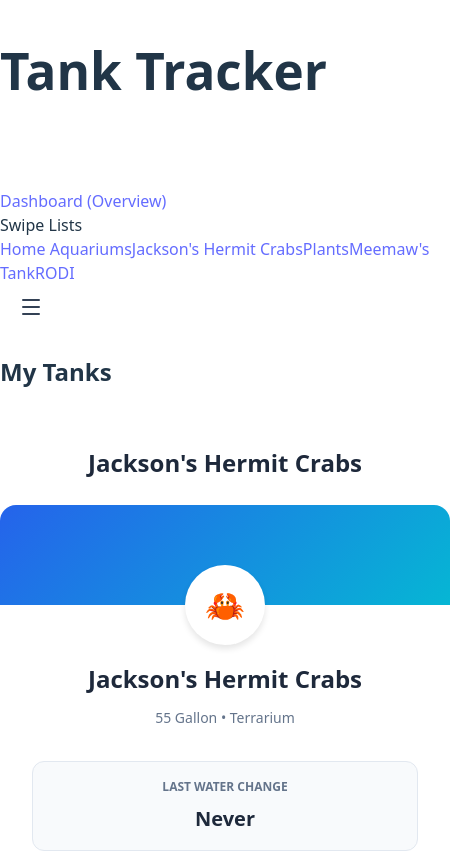
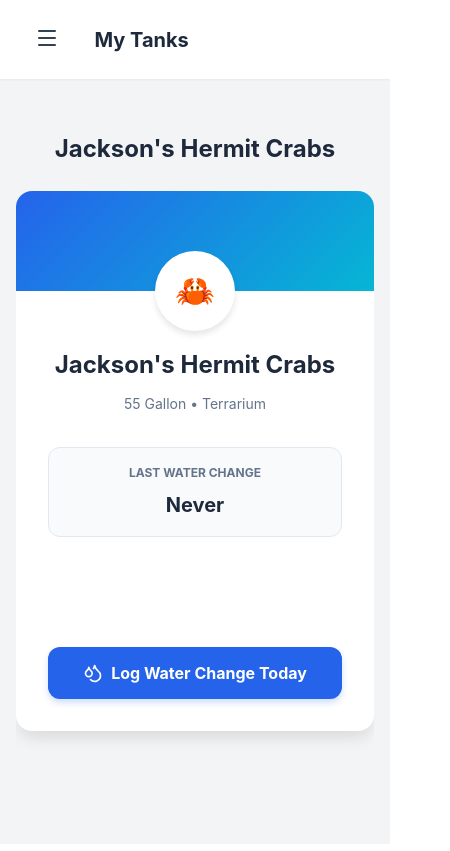
Before and after one commit to dwarrick91/My-aquariums, a React (Vite) app: page /swipe/hermit in a window 390 px wide. Shown: the top 851 px of the page, 450 px wide, since content can reach past the window. Built offline with nearby package versions, Linux system fonts and the light colour scheme.

Commit message:
adding fixes

```diff
--- a/src/App.css
+++ b/src/App.css
@@ -1,141 +1,252 @@
-import React from 'react';
-import { Swiper, SwiperSlide } from 'swiper/react';
-import { Pagination, Navigation } from 'swiper/modules';
-import { Droplets } from 'lucide-react';
+/* --- GLOBAL RESET --- */
+* {
+  box-sizing: border-box;
+}
 
-import 'swiper/css';
-import 'swiper/css/pagination';
-import 'swiper/css/navigation';
+body {
+  margin: 0;
+  padding: 0;
+}
 
-export default function SwipeView({ tanks, onComplete, categoryName }) {
-  // Logic to show specific headers for specific categories
-  let displayTitle = categoryName.replace(/([A-Z])/g, ' $1').replace(/^./, str => str.toUpperCase());
+/* --- LAYOUT CONTAINER --- */
+.app-container {
+  display: flex;
+  height: 100vh;
+  width: 100vw;
+  background-color: #f3f4f6;
+  font-family: -apple-system, BlinkMacSystemFont, "Segoe UI", Roboto, Helvetica, Arial, sans-serif;
+  overflow: hidden;
+}
 
-  if(categoryName === 'hermit') {
-    displayTitle = "Jackson's Hermit Crabs";
+/* --- SIDEBAR (Desktop) --- */
+.sidebar {
+  width: 260px;
+  background-color: #0f172a; /* Dark Slate */
+  color: white;
+  display: flex;
+  flex-direction: column;
+  flex-shrink: 0;
+  height: 100%;
+  transition: transform 0.3s ease;
+  z-index: 50;
+}
+
+.sidebar-header {
+  padding: 1.5rem;
+  border-bottom: 1px solid #334155;
+  display: flex;
+  justify-content: space-between;
+  align-items: center;
+}
+
+.sidebar-header h1 {
+  margin: 0;
+  font-size: 1.25rem;
+  font-weight: bold;
+  color: white;
+}
+
+.sidebar-nav {
+  padding: 1rem;
+  display: flex;
+  flex-direction: column;
+  gap: 0.5rem;
+  overflow-y: auto;
+}
+
+.section-label {
+  font-size: 0.75rem;
+  text-transform: uppercase;
+  color: #94a3b8;
+  font-weight: bold;
+  margin-top: 1.5rem;
+  margin-bottom: 0.5rem;
+  padding-left: 0.5rem;
+}
+
+.nav-link {
+  display: block;
+  padding: 0.75rem 1rem;
+  color: #cbd5e1;
+  text-decoration: none;
+  border-radius: 0.5rem;
+  transition: background 0.2s;
+}
+
+.nav-link:hover {
+  background-color: #1e293b;
+  color: white;
+}
+
+/* --- MAIN CONTENT --- */
+.main-content {
+  flex: 1;
+  position: relative;
+  display: flex;
+  flex-direction: column;
+  overflow: hidden;
+  width: 100%;
+}
+
+.mobile-header {
+  background: white;
+  padding: 1rem;
+  display: flex;
+  align-items: center;
+  box-shadow: 0 1px 2px rgba(0,0,0,0.05);
+  display: none; /* Hidden by default (Desktop) */
+}
+
+.mobile-header h2 {
+  margin: 0 0 0 1rem;
+  font-size: 1.25rem;
+  color: #1e293b;
+}
+
+.content-scroll-area {
+  flex: 1;
+  overflow-y: auto;
+  padding: 1rem; /* Reduced padding for mobile safety */
+  width: 100%;
+}
+
+/* --- DASHBOARD STYLES --- */
+.dashboard-container {
+  max-width: 800px;
+  margin: 0 auto;
+  padding-bottom: 5rem;
+}
+
+.status-banner {
+  background: white;
+  padding: 1rem;
+  border-radius: 1rem;
+  border: 1px solid #e2e8f0;
+  display: flex;
+  justify-content: space-between;
+  align-items: center;
+  margin-bottom: 1rem;
+}
+
+.status-badge {
+  padding: 0.5rem 0.75rem;
+  border-radius: 0.5rem;
+  font-weight: bold;
+  font-size: 0.8rem;
+}
+
+.status-badge.green { background: #dcfce7; color: #15803d; }
+.status-badge.red { background: #fee2e2; color: #b91c1c; }
+
+.tank-card {
+  background: white;
+  border-radius: 1rem;
+  border: 1px solid #e2e8f0;
+  margin-bottom: 1rem;
+  overflow: hidden;
+}
+
+.tank-card.open {
+  border-color: #3b82f6;
+  box-shadow: 0 4px 6px -1px rgba(0, 0, 0, 0.1);
+}
+
+.card-header {
+  padding: 1rem;
+  display: flex;
+  justify-content: space-between;
+  align-items: center;
+  background: white;
+  border: none;
+  width: 100%;
+  cursor: pointer;
+}
+
+.tank-info {
+  display: flex;
+  align-items: center;
+  gap: 1rem;
+}
+
+.status-dot {
+  width: 12px;
+  height: 12px;
+  border-radius: 50%;
+  flex-shrink: 0;
+}
+.status-dot.green { background-color: #22c55e; }
+.status-dot.red { background-color: #ef4444; }
+
+.tank-details h3 { margin: 0; font-size: 1.1rem; color: #1e293b; text-align: left; }
+.tank-details p { margin: 0; font-size: 0.85rem; color: #64748b; text-align: left; }
+
+.card-body {
+  background-color: #f8fafc;
+  border-top: 1px solid #e2e8f0;
+  padding: 1rem;
+}
+
+.task-item {
+  background: white;
+  padding: 1rem;
+  border-radius: 0.5rem;
+  border: 1px solid #e2e8f0;
+  margin-bottom: 0.75rem;
+}
+
+.task-header {
+  display: flex;
+  justify-content: space-between;
+  margin-bottom: 0.5rem;
+}
+
+.btn-group { display: flex; gap: 0.5rem; margin-top: 0.5rem; }
+
+.btn {
+  flex: 1;
+  padding: 0.75rem;
+  border-radius: 0.5rem;
+  font-weight: bold;
+  border: none;
+  cursor: pointer;
+  display: flex;
+  align-items: center;
+  justify-content: center;
+}
+
+.btn-primary { background-color: #2563eb; color: white; }
+.btn-secondary { background-color: #dbeafe; color: #1e40af; }
+.btn-reset { background: none; border: none; color: #94a3b8; cursor: pointer; padding: 1rem; }
+
+/* --- MOBILE SPECIFIC STYLES --- */
+@media (max-width: 768px) {
+  /* 1. Fix Sidebar Hiding */
+  .sidebar {
+    position: fixed;
+    top: 0;
+    left: 0;
+    bottom: 0;
+    transform: translateX(-100%); /* Hides it off-screen */
   }
 
-  const containerStyle = {
-    height: '100%',
-    display: 'flex',
-    flexDirection: 'column',
-    alignItems: 'center',
-    paddingTop: '1rem',
-    width: '100%' // Ensure container takes full width
-  };
-
-  if (!tanks || tanks.length === 0) {
-    return (
-      <div style={{...containerStyle, justifyContent:'center', color:'#94a3b8'}}>
-        <p>No items found in {displayTitle}.</p>
-      </div>
-    );
+  .sidebar.open {
+    transform: translateX(0); /* Slides it in */
   }
 
-  return (
-    <div style={containerStyle}>
-      <h2 style={{fontSize:'1.5rem', fontWeight:'bold', color:'#1e293b', marginBottom:'1.5rem', textTransform:'capitalize', textAlign: 'center'}}>
-        {displayTitle}
-      </h2>
+  /* 2. Show Mobile Header */
+  .mobile-header { display: flex; }
 
-      {/* Wrapper to control max width and centering */}
-      <div style={{width:'100%', maxWidth:'450px', height:'600px', margin: '0 auto'}}>
-        <Swiper
-          modules={[Pagination, Navigation]}
-          spaceBetween={20}
-          slidesPerView={1}
-          centeredSlides={true} // Helps with centering
-          navigation={true}
-          pagination={{ clickable: true }}
-          style={{height:'100%', paddingBottom:'40px'}}
-        >
-          {tanks.map((tank) => {
-            const wcTaskIndex = tank.tasks.findIndex(t => t.name.toLowerCase().includes("water change"));
-            const wcTask = wcTaskIndex >= 0 ? tank.tasks[wcTaskIndex] : null;
+  /* 3. Dark Overlay for Sidebar */
+  .mobile-overlay {
+    position: fixed;
+    inset: 0;
+    background: rgba(0,0,0,0.5);
+    z-index: 40;
+  }
 
-            const isLargeTank = parseInt(tank.size) > 29;
-            const isTerrarium = tank.type === "Terrarium";
-            const showSideButtons = isLargeTank && !isTerrarium;
-
-            const latestHistory = wcTask && wcTask.history && wcTask.history.length > 0 ? wcTask.history[0] : null;
-            const lastSide = latestHistory ? latestHistory.side : null;
-
-            return (
-              <SwiperSlide key={tank.id} style={{
-                background: 'white',
-                borderRadius: '1rem',
-                boxShadow: '0 10px 15px -3px rgba(0, 0, 0, 0.1)',
-                display: 'flex',
-                flexDirection: 'column',
-                overflow: 'hidden',
-                height: '540px'
-              }}>
-                <div style={{height:'100px', background:'linear-gradient(135deg, #2563eb, #06b6d4)'}}></div>
-
-                <div style={{marginTop:'-40px', textAlign:'center', padding:'0 1rem'}}>
-                  <div style={{width:'80px', height:'80px', margin:'0 auto', background:'white', borderRadius:'50%', display:'flex', alignItems:'center', justifyContent:'center', fontSize:'2rem', boxShadow:'0 4px 6px rgba(0,0,0,0.1)'}}>
-                    {tank.category === 'hermit' ? '🦀' : '🐠'}
-                  </div>
-                  <h3 style={{fontSize:'1.5rem', fontWeight:'bold', color:'#1e293b', margin:'1rem 0 0.5rem 0'}}>{tank.name}</h3>
-                  <span style={{color:'#64748b', fontSize:'0.875rem'}}>{tank.size} • {tank.type}</span>
-                </div>
-
-                <div style={{padding:'2rem', flex:1, display:'flex', flexDirection:'column'}}>
-
-                  <div style={{background:'#f8fafc', padding:'1rem', borderRadius:'0.75rem', border:'1px solid #e2e8f0', textAlign:'center', marginBottom:'auto'}}>
-                    <p style={{fontSize:'0.75rem', fontWeight:'bold', color:'#64748b', textTransform:'uppercase', margin:0}}>Last Water Change</p>
-                    <p style={{fontSize:'1.25rem', fontWeight:'bold', color:'#1e293b', margin:'0.5rem 0 0 0'}}>
-                      {wcTask && wcTask.lastCompleted
-                        ? (
-                            <span>
-                              {new Date(wcTask.lastCompleted).toLocaleDateString()}
-                              {lastSide && <span style={{marginLeft:'8px', color:'#64748b', fontWeight:'normal'}}>({lastSide})</span>}
-                            </span>
-                          )
-                        : 'Never'}
-                    </p>
-                  </div>
-
-                  {wcTask && (
-                    <div style={{marginTop:'2rem'}}>
-                      {showSideButtons ? (
-                        <div style={{display:'flex', gap:'1rem'}}>
-                          <button
-                            onClick={() => onComplete(tank.id, wcTaskIndex, 'Left')}
-                            style={{
-                              flex:1, padding:'1rem', background:'#dbeafe', color:'#1e40af', border:'none', borderRadius:'0.75rem', fontWeight:'bold', fontSize:'1rem', cursor:'pointer'
-                            }}
-                          >
-                            Left
-                          </button>
-                          <button
-                            onClick={() => onComplete(tank.id, wcTaskIndex, 'Right')}
-                            style={{
-                              flex:1, padding:'1rem', background:'#dbeafe', color:'#1e40af', border:'none', borderRadius:'0.75rem', fontWeight:'bold', fontSize:'1rem', cursor:'pointer'
-                            }}
-                          >
-                            Right
-                          </button>
-                        </div>
-                      ) : (
-                        <button
-                          onClick={() => onComplete(tank.id, wcTaskIndex, null)}
-                          style={{
-                            width:'100%', padding:'1rem', background:'#2563eb', color:'white', border:'none', borderRadius:'0.75rem', fontWeight:'bold', fontSize:'1rem', cursor:'pointer', display:'flex', alignItems:'center', justifyContent:'center', gap:'0.5rem', boxShadow:'0 4px 6px rgba(37, 99, 235, 0.2)'
-                          }}
-                        >
-                          <Droplets size={20} />
-                          Log Water Change Today
-                        </button>
-                      )}
-                    </div>
-                  )}
-                </div>
-              </SwiperSlide>
-            );
-          })}
-        </Swiper>
-      </div>
-    </div>
-  );
+  /* 4. HIDE ARROWS ON MOBILE (IMPORTANT) */
+  .swiper-button-next,
+  .swiper-button-prev {
+    display: none !important;
+  }
 }
--- a/src/SwipeView.jsx
+++ b/src/SwipeView.jsx
@@ -11,38 +11,47 @@ export default function SwipeView({ tanks, onComplete, categoryName }) {
   // Logic to show specific headers for specific categories
   let displayTitle = categoryName.replace(/([A-Z])/g, ' $1').replace(/^./, str => str.toUpperCase());
 
-  // Custom Header for Hermit Crabs
   if(categoryName === 'hermit') {
     displayTitle = "Jackson's Hermit Crabs";
   }
 
-  const containerStyle = {
+  // --- STYLING TO FIX CENTERING ---
+  const outerContainerStyle = {
     height: '100%',
+    width: '100%',
     display: 'flex',
     flexDirection: 'column',
     alignItems: 'center',
-    paddingTop: '1rem'
+    paddingTop: '1rem',
+  };
+
+  const swiperWrapperStyle = {
+    width: '100%',
+    maxWidth: '400px', // Restrict width so it doesn't touch edges
+    height: '600px',
+    margin: '0 auto', // Centers the block itself
   };
 
   if (!tanks || tanks.length === 0) {
     return (
-      <div style={{...containerStyle, justifyContent:'center', color:'#94a3b8'}}>
+      <div style={{...outerContainerStyle, justifyContent:'center', color:'#94a3b8'}}>
         <p>No items found in {displayTitle}.</p>
       </div>
     );
   }
 
   return (
-    <div style={containerStyle}>
-      <h2 style={{fontSize:'1.5rem', fontWeight:'bold', color:'#1e293b', marginBottom:'1.5rem', textTransform:'capitalize'}}>
+    <div style={outerContainerStyle}>
+      <h2 style={{fontSize:'1.5rem', fontWeight:'bold', color:'#1e293b', marginBottom:'1.5rem', textTransform:'capitalize', textAlign:'center'}}>
         {displayTitle}
       </h2>
 
-      <div style={{width:'100%', maxWidth:'450px', height:'600px'}}>
+      <div style={swiperWrapperStyle}>
         <Swiper
           modules={[Pagination, Navigation]}
           spaceBetween={20}
           slidesPerView={1}
+          centeredSlides={true}
           navigation={true}
           pagination={{ clickable: true }}
           style={{height:'100%', paddingBottom:'40px'}}
@@ -51,10 +60,8 @@ export default function SwipeView({ tanks, onComplete, categoryName }) {
             const wcTaskIndex = tank.tasks.findIndex(t => t.name.toLowerCase().includes("water change"));
             const wcTask = wcTaskIndex >= 0 ? tank.tasks[wcTaskIndex] : null;
 
-            // Check conditions for split buttons
             const isLargeTank = parseInt(tank.size) > 29;
             const isTerrarium = tank.type === "Terrarium";
-            // ONLY show side buttons if large AND NOT a terrarium
             const showSideButtons = isLargeTank && !isTerrarium;
 
             const latestHistory = wcTask && wcTask.history && wcTask.history.length > 0 ? wcTask.history[0] : null;
@@ -82,6 +89,7 @@ export default function SwipeView({ tanks, onComplete, categoryName }) {
 
                 <div style={{padding:'2rem', flex:1, display:'flex', flexDirection:'column'}}>
 
+                  {/* SUMMARY BOX */}
                   <div style={{background:'#f8fafc', padding:'1rem', borderRadius:'0.75rem', border:'1px solid #e2e8f0', textAlign:'center', marginBottom:'auto'}}>
                     <p style={{fontSize:'0.75rem', fontWeight:'bold', color:'#64748b', textTransform:'uppercase', margin:0}}>Last Water Change</p>
                     <p style={{fontSize:'1.25rem', fontWeight:'bold', color:'#1e293b', margin:'0.5rem 0 0 0'}}>
@@ -96,6 +104,7 @@ export default function SwipeView({ tanks, onComplete, categoryName }) {
                     </p>
                   </div>
 
+                  {/* ACTION BUTTONS */}
                   {wcTask && (
                     <div style={{marginTop:'2rem'}}>
                       {showSideButtons ? (
```
